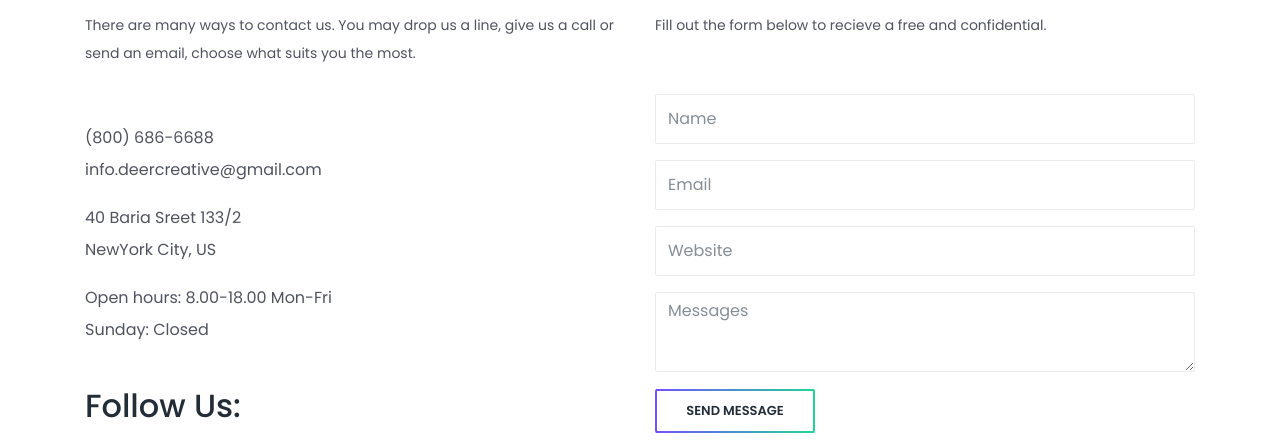
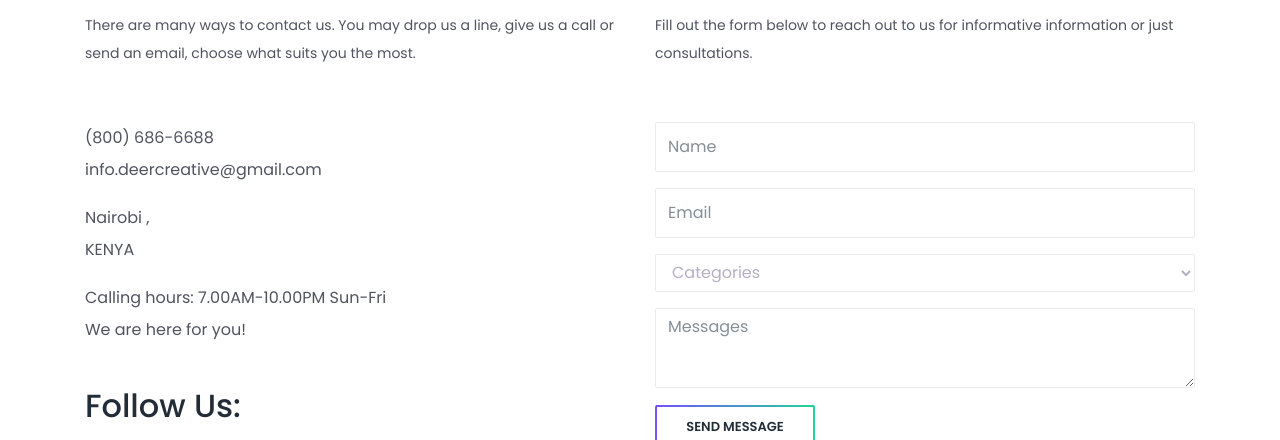
Before and after one commit to kahenya-anita/web.com, a plain HTML site: page contact.html in a window 1280 px wide. Shown: the part 552-992 px from the top of the page. Drawn offline with Linux system fonts and the light colour scheme; some packages are replaced by stand-ins of ours.

Commit message:
Add input form

```diff
--- a/contact.html
+++ b/contact.html
@@ -126,8 +126,8 @@
                         </div>
                         <p>(800) 686-6688 <br> info.deercreative@gmail.com
                         </p>
-                        <p>40 Baria Sreet 133/2 <br> NewYork City, US</p>
-                        <p>Open hours: 8.00-18.00 Mon-Fri <br> Sunday: Closed</p>
+                        <p>Nairobi , <br> KENYA</p>
+                        <p>Calling hours: 7.00AM-10.00PM Sun-Fri <br> We are here for you!</p>
                     </div>
                     <!-- Follow Us -->
                     <div class="follow-us-area">
@@ -143,7 +143,7 @@
                     <div class="contact-form-area">
                         <div class="section-heading">
                             <h2>Get In Touch With Us!</h2>
-                            <p>Fill out the form below to recieve a free and confidential.</p>
+                            <p>Fill out the form below to reach out to us for informative information or just consultations.</p>
                         </div>
                         <div class="contact-form">
                             <form action="#" method="post">
@@ -165,7 +165,14 @@
                                         <!-- Single Input Area -->
                                         <div class="col-12">
                                             <div class="form-group">
-                                                <input type="text" class="form-control" name="website" id="website" placeholder="Website" required>
+                                                <Select  type="text" class="form-control"  name="category" id="category"  required>
+                                                    <option disabled selected>Categories</option>
+                                                    <option>Digital Marketing</option>
+                                                    <option>Web Development</option>
+                                                    <option>Web Design</option>
+                                                    <option>Consultions</option>
+                                                    <option>Others</option>
+                                                </select>
                                             </div>
                                         </div>
                                         <!-- Single Input Area -->
```
